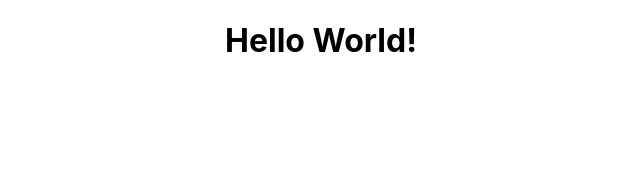
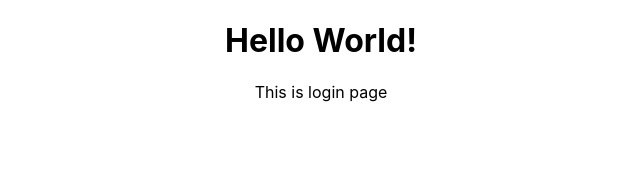
Before and after one commit to renukapaturkar/userloginform, a React (Create React App) app: page / in a window 1280 px wide. Shown: the top 172 px of the page, without its empty margins (319-959 px from the left). Built offline with nearby package versions, Linux system fonts and the light colour scheme.

Commit message:
created route for login using react router.

```diff
--- a/package.json
+++ b/package.json
@@ -8,6 +8,7 @@
     "@testing-library/user-event": "^13.5.0",
     "react": "^17.0.2",
     "react-dom": "^17.0.2",
+    "react-router-dom": "^6.2.1",
     "react-scripts": "5.0.0",
     "web-vitals": "^2.1.2"
   },
--- a/src/App.js
+++ b/src/App.js
@@ -1,9 +1,17 @@
 import './App.css';
+import {Routes, Route} from "react-router-dom";
+import { Login } from './Login/Login';
 
 function App() {
   return (
     <div className="App">
       <h1>Hello World!</h1>
+
+      <Routes>
+        <Route path="/" element={<Login/>}/>
+      </Routes>
+
+
     </div>
   );
 }
--- /dev/null
+++ b/src/Login/Login.js
@@ -0,0 +1,5 @@
+export const Login = () => {
+    return(
+        <div>This is login page</div>
+    )
+}
--- a/src/index.js
+++ b/src/index.js
@@ -2,11 +2,16 @@ import React from 'react';
 import ReactDOM from 'react-dom';
 import './index.css';
 import App from './App';
+import {
+  BrowserRouter as Router,
+} from "react-router-dom";
 
 
 ReactDOM.render(
   <React.StrictMode>
+    <Router>
     <App />
+    </Router>
   </React.StrictMode>,
   document.getElementById('root')
 );
```
Also changed, not shown: 1 other file (tests, documents, lock files or other folders).
